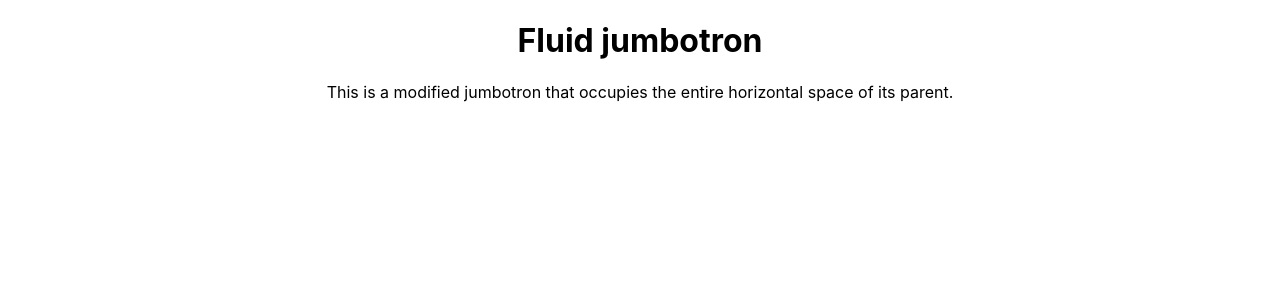
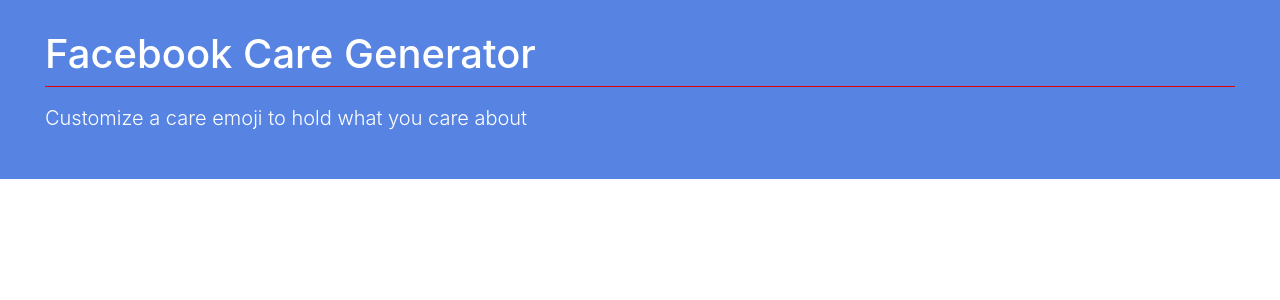
Before and after one commit to bnguyen12/fb-care-generator, a React (Create React App) app: page / in a window 1280 px wide. Shown: the top 300 px of the page. Built offline with nearby package versions, Linux system fonts and the light colour scheme.

Commit message:
Add bootstrap and reactstrap

```diff
--- a/package.json
+++ b/package.json
@@ -6,6 +6,7 @@
     "@testing-library/jest-dom": "^4.2.4",
     "@testing-library/react": "^9.5.0",
     "@testing-library/user-event": "^7.2.1",
+    "bootstrap": "^4.5.0",
     "react": "^16.13.1",
     "react-dom": "^16.13.1",
     "react-scripts": "3.4.1",
--- a/src/App.css
+++ /dev/null
@@ -1,38 +0,0 @@
-.App {
-  text-align: center;
-}
-
-.App-logo {
-  height: 40vmin;
-  pointer-events: none;
-}
-
-@media (prefers-reduced-motion: no-preference) {
-  .App-logo {
-    animation: App-logo-spin infinite 20s linear;
-  }
-}
-
-.App-header {
-  background-color: #282c34;
-  min-height: 100vh;
-  display: flex;
-  flex-direction: column;
-  align-items: center;
-  justify-content: center;
-  font-size: calc(10px + 2vmin);
-  color: white;
-}
-
-.App-link {
-  color: #61dafb;
-}
-
-@keyframes App-logo-spin {
-  from {
-    transform: rotate(0deg);
-  }
-  to {
-    transform: rotate(360deg);
-  }
-}
--- a/src/App.js
+++ b/src/App.js
@@ -1,5 +1,4 @@
 import React from 'react';
-import './App.css';
 import Header from './components/Header';
 
 function App() {
--- a/src/components/Header.js
+++ b/src/components/Header.js
@@ -5,10 +5,11 @@
   render() {
     return(
       <div>
-        <Jumbotron fluid>
+        <Jumbotron fluid id="header">
           <Container fluid>
-            <h1 className="display-3">Fluid jumbotron</h1>
-            <p className="lead">This is a modified jumbotron that occupies the entire horizontal space of its parent.</p>
+            <h1 className="display-5">Facebook Care Generator</h1>
+            <hr />
+            <p className="lead">Customize a care emoji to hold what you care about</p>
           </Container>
         </Jumbotron>
       </div>
--- a/src/index.css
+++ b/src/index.css
@@ -1,13 +1,15 @@
 body {
-  margin: 0;
-  font-family: -apple-system, BlinkMacSystemFont, 'Segoe UI', 'Roboto', 'Oxygen',
-    'Ubuntu', 'Cantarell', 'Fira Sans', 'Droid Sans', 'Helvetica Neue',
-    sans-serif;
-  -webkit-font-smoothing: antialiased;
-  -moz-osx-font-smoothing: grayscale;
+  background-color: whitesmoke;
 }
 
-code {
-  font-family: source-code-pro, Menlo, Monaco, Consolas, 'Courier New',
-    monospace;
+#header {
+  background-color: #5784e2;
+  color: white;
+  padding: 30px;
 }
+
+#header hr {
+  margin-top: 5px;
+  background-color: red;
+
+}
--- a/src/index.js
+++ b/src/index.js
@@ -1,6 +1,7 @@
 import React from 'react';
 import ReactDOM from 'react-dom';
 import './index.css';
+import 'bootstrap/dist/css/bootstrap.min.css';
 import App from './App';
 
 ReactDOM.render(
```
Also changed, not shown: 1 other file (tests, documents, lock files or other folders).
